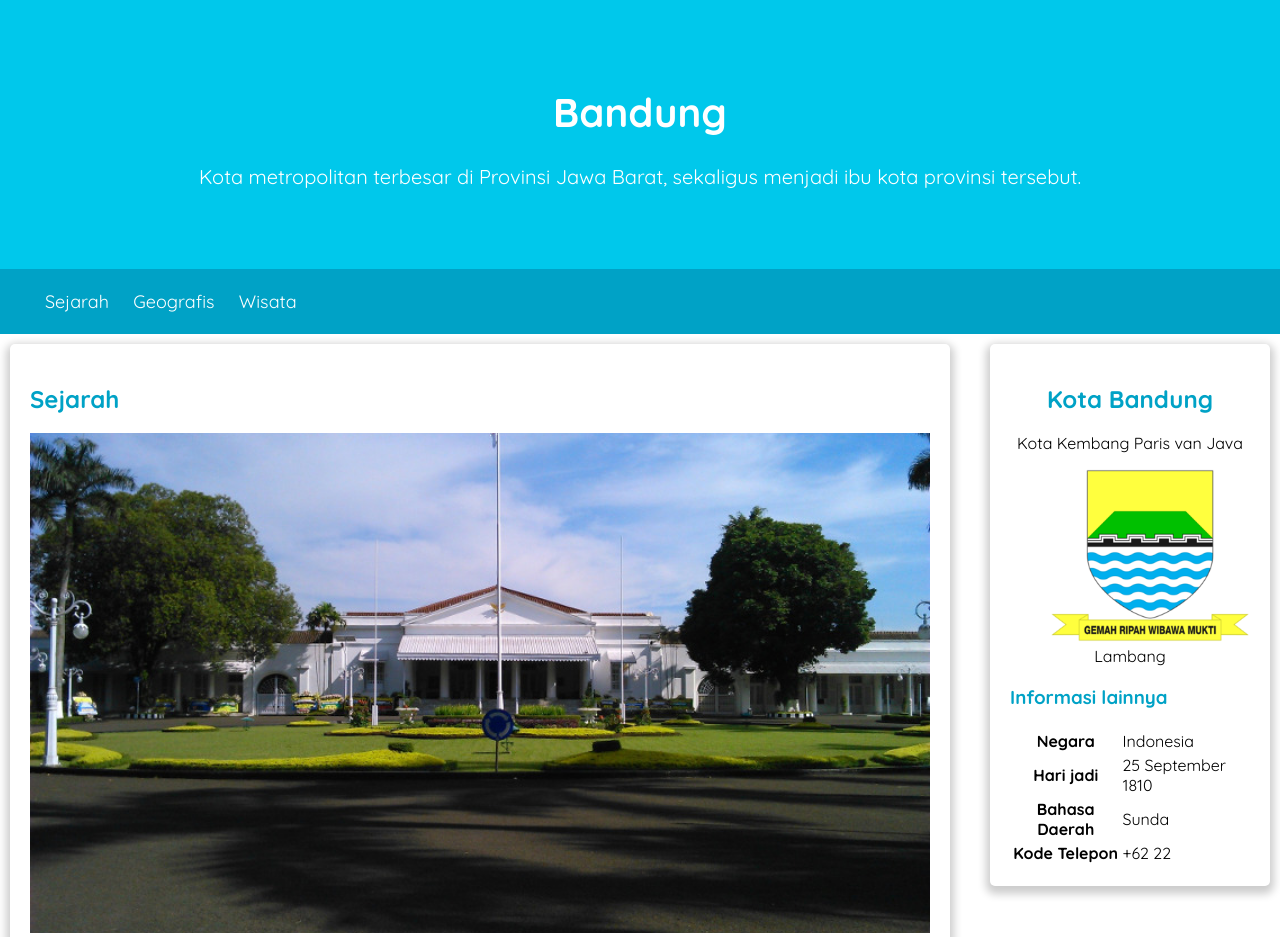
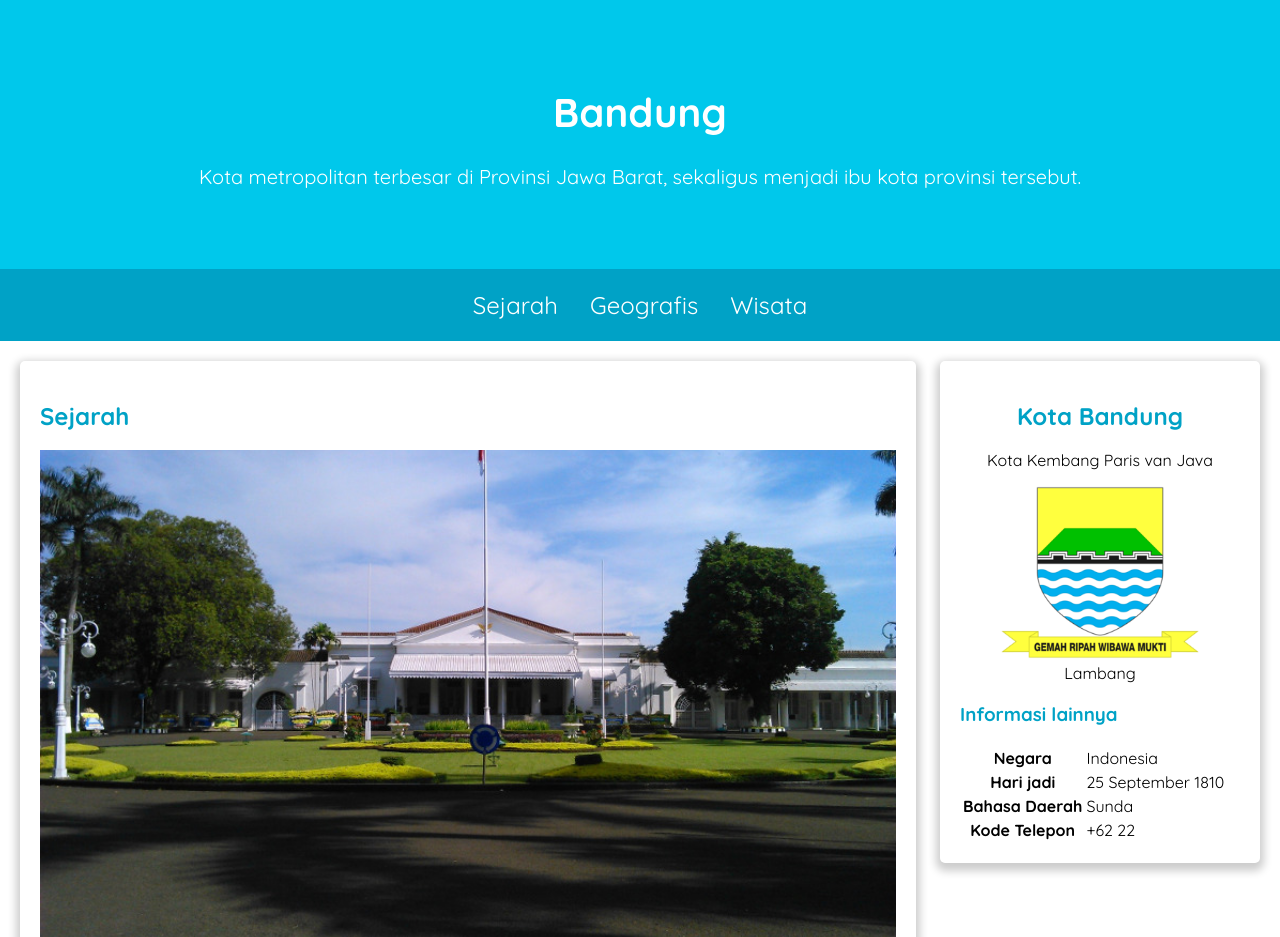
Before and after one commit to aryapdf/bandung-profile-static, a plain HTML site: page index.html in a window 1280 px wide. Shown: the top 937 px of the page. Drawn offline with Linux system fonts and the light colour scheme.

Commit message:
add flexbox feature

```diff
--- a/styles/style.css
+++ b/styles/style.css
@@ -18,6 +18,7 @@
     padding: 20px;
     color: white;
     background-color: #00a2c6;
+
     text-align: center;
     font-weight: 600;
     margin: 0;
@@ -31,14 +32,19 @@
     top: 0;
 }
 
+nav ul {
+    padding-inline: 4rem;
+    display: flex;
+    gap: 2rem;
+    justify-content: center;
+}
+
 nav li {
-    display: inline;
     list-style-type: none;
-    margin-right: 20px;
 }
 
 nav a {
-    font-size: 18px;
+    font-size: 1.5em;
     font-weight: 400;
     text-decoration: none;
 
@@ -54,9 +60,10 @@
 }
 
 main {
-    margin: 0px auto 10px;
+    padding: 20px;
 
-    overflow: auto;
+    display: flex;
+    gap: 1.5rem;
 }
 
 .profile header {
@@ -79,7 +86,6 @@
     border-radius: 5px;
 
     padding: 20px;
-    margin: 10px;
 }
 
 .jumbotron {
@@ -91,23 +97,41 @@
 }
 
 #content {
-    float: left;
-    width: 75%;
+    flex: 5;
+
+    display: flex;
+    flex-flow: column nowrap;
+    /* flex-flow adalah shorthand untuk flex-direction dan flex-wrap */
+
+    gap: 1rem 2rem;
 }
 
 aside {
-    float: right;
-    width: 25%;
-    padding-left: 20px;
+    flex: 1;
 }
 
 header {
     display: inline;
 }
 
-@media screen and (max-width: 1000px) {
-    #content, aside {
-        width: 100%;
-        padding: 0;
+/*Perangkat dengan lebar layar 1200px dan di bawahnya */
+@media screen and (max-width: 1200px) {
+    main {
+        flex-flow: column nowrap;
+    }
+
+    main aside {
+        align-self: center;
     }
 }
+
+/*Perangkat dengan lebar layar 768px dan di bawahnya */
+@media screen and (max-width: 768px) {
+    nav ul {
+       justify-content: center;
+    }
+
+    main aside {
+        align-self: stretch;
+    }
+}
```
